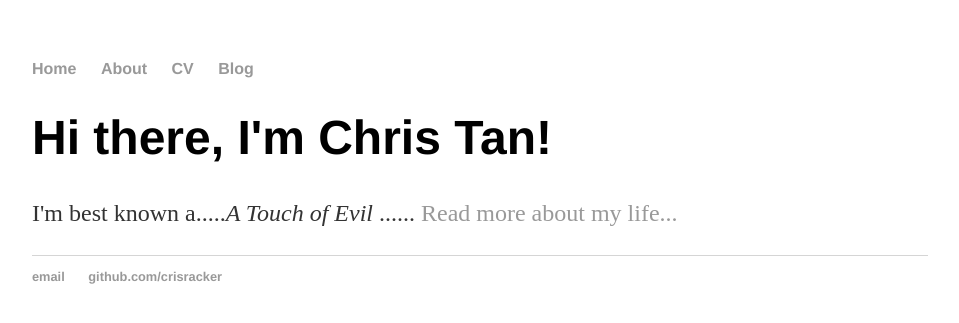
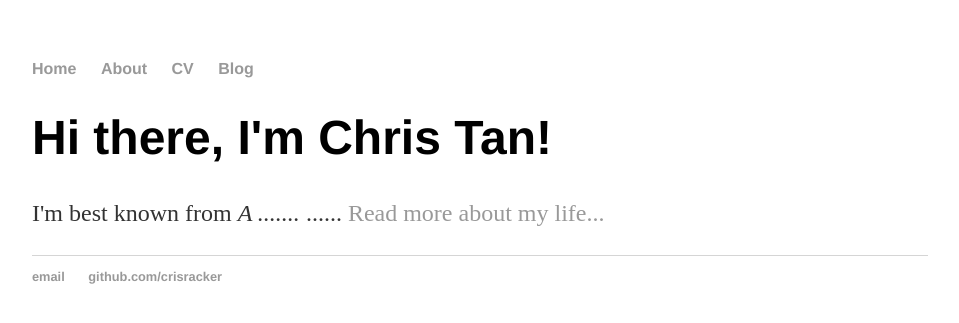
Before and after one commit to crisracker/me, a Jekyll site: the page built from index.html, in a window 1280 px wide. Shown: the top 323 px of the page, without its empty margins (160-1119 px from the left). Built offline with Jekyll 4.4.1, drawn with Linux system fonts in a browser that asks for light colours.

Commit message:
Update index.html

```diff
--- a/index.html
+++ b/index.html
@@ -1,31 +1,8 @@
-<!DOCTYPE html>
-<html>
-	<head>
-		<!-- link to main stylesheet -->
-		<link rel="stylesheet" type="text/css" href="/css/main.css">
-		<title>Chris Tan</title>
-	</head>
-	<body>
-		<nav>
-    		<ul>
-        		<li><a href="/">Home</a></li>
-	        	<li><a href="/about">About</a></li>
-        		<li><a href="/cv">CV</a></li>
-        		<li><a href="/blog">Blog</a></li>
-    		</ul>
-		</nav>
-		<div class="container">
-    		<div class="blurb">
-        		<h1>Hi there, I'm Chris Tan!</h1>
-				<p>I'm best known a.....<em>A Touch of Evil</em> ...... <a href="/about">Read more about my life...</a></p>
-    		</div><!-- /.blurb -->
-		</div><!-- /.container -->
-		<footer>
-    		<ul>
-        		<li><a href="mailto:crisracker@gmail.com">email</a></li>
-
-        		<li><a href="https://github.com/crisracker">github.com/crisracker</a></li>
-			</ul>
-		</footer>
-	</body>
-</html>
+---
+layout: default
+title: Chris Tan
+---
+<div class="blurb">
+	<h1>Hi there, I'm Chris Tan!</h1>
+	<p>I'm best known  from <em>A .......</em> ...... <a href="/about">Read more about my life...</a></p>
+</div><!-- /.blurb -->
```
